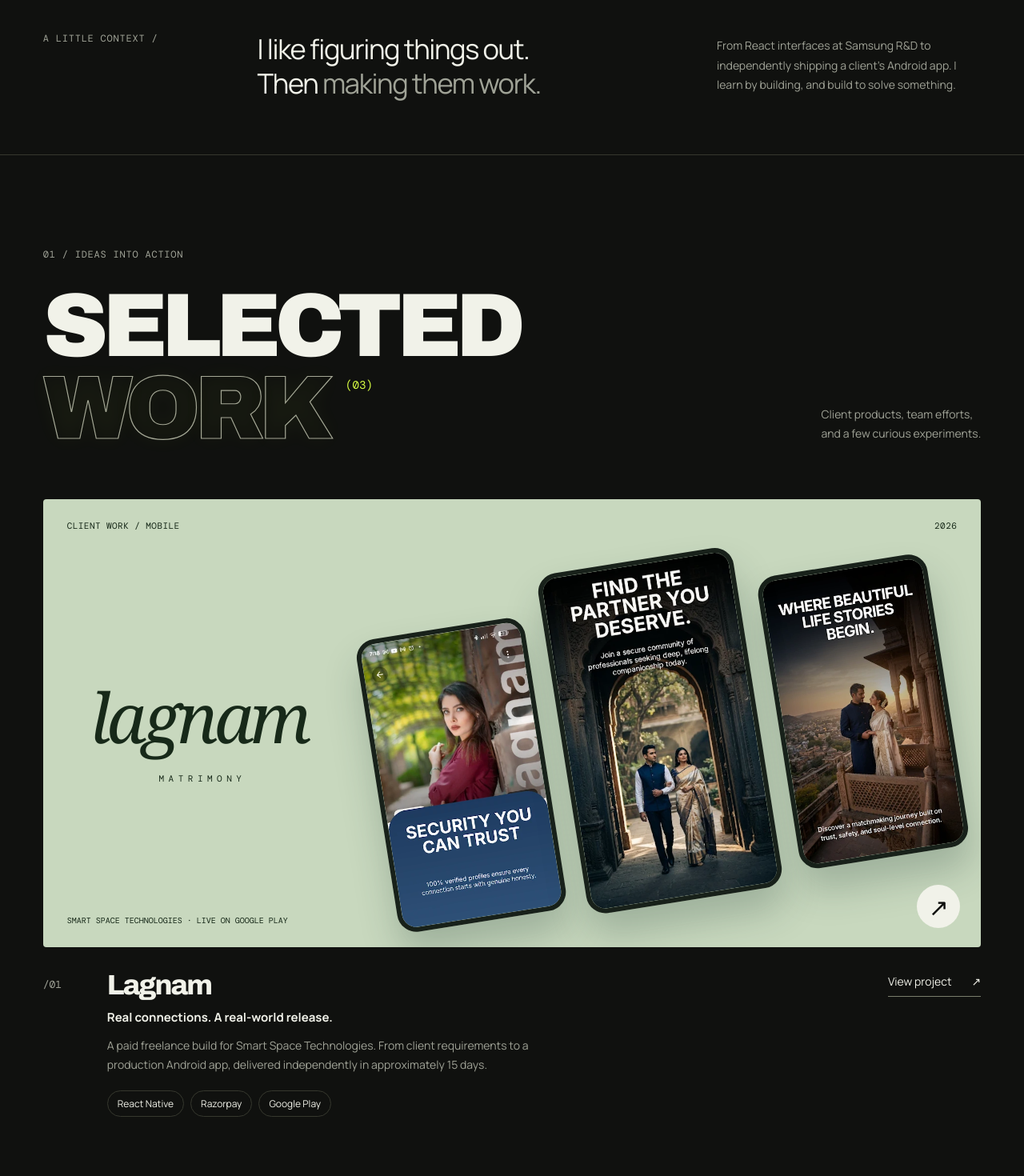
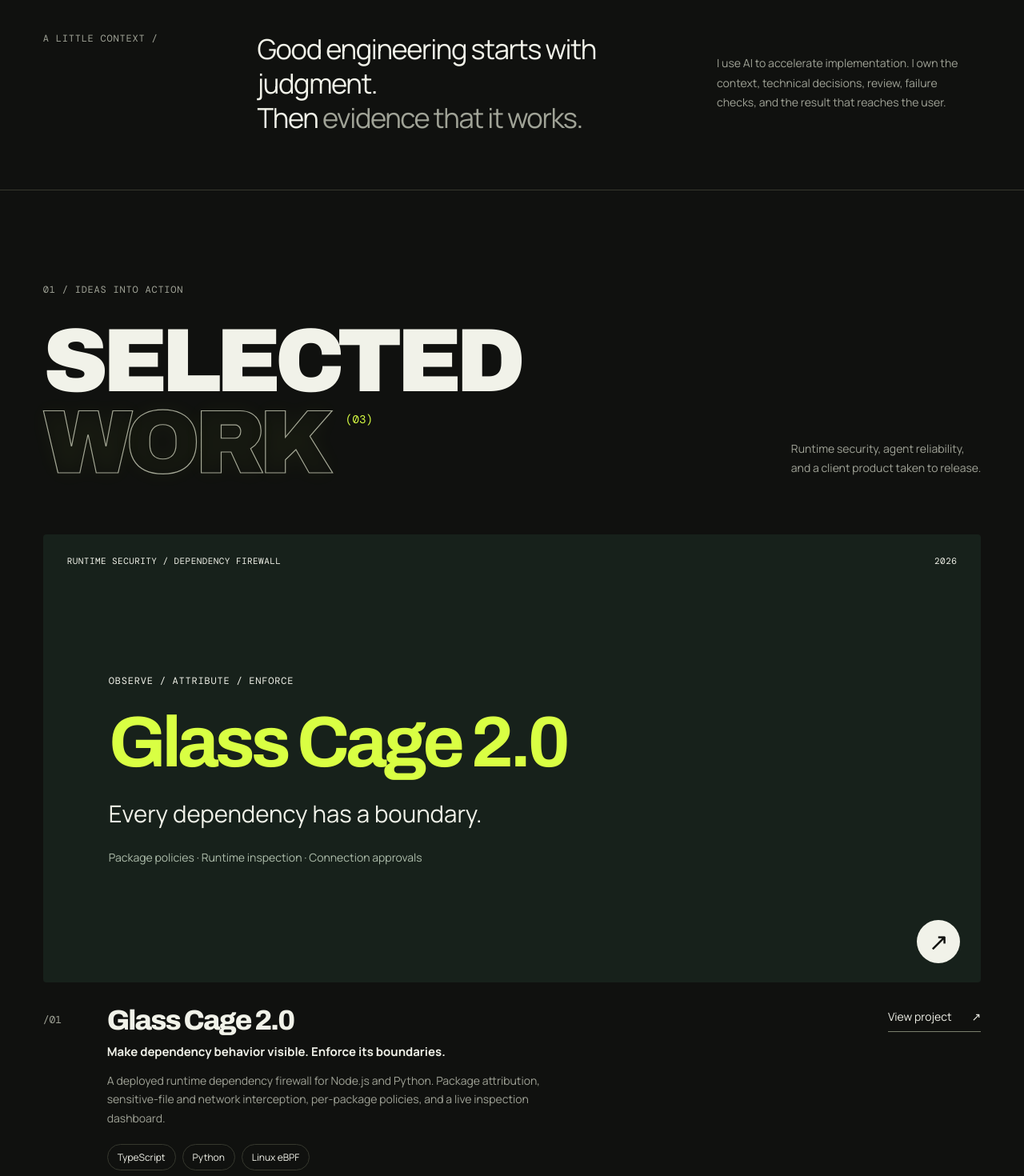
Before and after one commit to DarshanH2005/Portfolio, a Next.js app: page / in a window 1280 px wide. Shown: the part 920-2390 px from the top of the page at 80% size. Built offline with nearby package versions, Linux system fonts and the light colour scheme; no server answers; what @once-ui-system/core would draw is missing.

Commit message:
Update Site source

```diff
--- a/src/app/layout.tsx
+++ b/src/app/layout.tsx
@@ -10,7 +10,7 @@
   metadataBase: new URL(baseURL),
   title: { default: "Darshan H — Engineer. Builder. Explorer.", template: "%s — Darshan H" },
   description:
-    "Full-stack and mobile developer in Bengaluru. Explore Lagnam Matrimony, my Samsung R&D internship, and experiments across web, AI and IoT.",
+    "Darshan H: full-stack engineering, runtime security, and agent reliability. Explore Glass Cage, CrashForge, and an independently shipped client application.",
   openGraph: {
     title: "Darshan H — Selected Work",
     description:
--- a/src/app/work/[slug]/page.tsx
+++ b/src/app/work/[slug]/page.tsx
@@ -49,7 +49,7 @@
                 <span>CLIENT</span>Smart Space Technologies
               </div>
               <div>
-                <span>DELIVERED</span>March 2026 · ~15 days
+                <span>DELIVERED</span>Five-day client build
               </div>
             </>
           )}
--- a/src/app/work/projects/lagnam-matrimony.mdx
+++ b/src/app/work/projects/lagnam-matrimony.mdx
@@ -1,7 +1,7 @@
 ---
 title: "Lagnam Matrimony"
 publishedAt: "2026-03-01"
-summary: "A paid freelance React Native app for Smart Space Technologies, delivered independently from requirements through Google Play deployment in approximately 15 days."
+summary: "An independently delivered, AI-assisted client application built in five days, with a deployed backend, authenticated chat, and payment verification."
 images:
   - "/images/projects/lagnam/screen-1.webp"
   - "/images/projects/lagnam/screen-2.webp"
@@ -16,7 +16,7 @@
 
 ## A client brief, taken all the way to release
 
-Lagnam Matrimony is a matrimonial Android app developed for Smart Space Technologies. This was paid freelance work, delivered in March 2026 in approximately 15 days. The client owns the product; I independently handled its development and release.
+Lagnam Matrimony is a matrimonial Android app developed for Smart Space Technologies. The application was built end to end in five days using AI-assisted development. I handled the mobile application, Node.js/Express backend deployment to a public VPS, and application setup. The client owns the product.
 
 ## My contribution
 
@@ -28,6 +28,8 @@
 
 ## The release details that mattered
 
+MongoDB-backed profiles and preference-based recommendations connect to authenticated Socket.IO chat. Razorpay payments include verification and duplicate-payment checks. These boundaries matter because a successful interface alone does not establish that authentication, messaging, or money movement behaves correctly.
+
 Two areas needed particular attention: configuring the Play Store signing-key identifiers for authentication, and resolving Razorpay integration issues. Both were addressed as part of getting the application ready for production.
 
 ## Outcome
--- a/src/components/Header.tsx
+++ b/src/components/Header.tsx
@@ -48,7 +48,7 @@
           aria-current={pathname?.startsWith("/work") ? "page" : undefined}
           onClick={() => setOpen(false)}
         >
-          Work <sup>05</sup>
+          Work <sup>07</sup>
         </Link>
         <Link
           href="/about"
--- a/src/components/portfolio/PortfolioHome.tsx
+++ b/src/components/portfolio/PortfolioHome.tsx
@@ -53,7 +53,7 @@
         <div className="hero-side-note">
           <span>FULL STACK</span>
           <span>MOBILE</span>
-          <span>AI EXPLORATIONS</span>
+          <span>RELIABILITY & AI SYSTEMS</span>
         </div>
         <div className="hero-intro">
           <span className="eyebrow">ENGINEER. BUILDER. EXPLORER.</span>
@@ -63,7 +63,7 @@
             to something <em>real.</em>
           </p>
           <span className="hero-intro-detail">
-            I build web & mobile products.
+            I build products and test their boundaries.
             <br />
             Based in Bengaluru. Driven by curiosity.
           </span>
@@ -97,13 +97,13 @@
       <section className="intro-strip">
         <span className="eyebrow">A LITTLE CONTEXT /</span>
         <p>
-          I like figuring things out.
+          Good engineering starts with judgment.
           <br />
-          Then <span>making them work.</span>
+          Then <span>evidence that it works.</span>
         </p>
         <div className="intro-strip-note">
-          From React interfaces at Samsung R&D to independently shipping a client’s Android app. I
-          learn by building, and build to solve something.
+          I use AI to accelerate implementation. I own the context, technical decisions, review,
+          failure checks, and the result that reaches the user.
         </div>
       </section>
       <section id="selected-work" className="work-section">
@@ -118,9 +118,9 @@
             </h2>
           </div>
           <p>
-            Client products, team efforts,
+            Runtime security, agent reliability,
             <br />
-            and a few curious experiments.
+            and a client product taken to release.
           </p>
         </div>
         <ProjectShowcase />
@@ -144,12 +144,12 @@
             BY DEFAULT<span>.</span>
           </h2>
           <p>
-            An Information Science student, a developer, and someone with a growing list of startup
-            ideas.
+            An Information Science engineering student building across full-stack products, runtime
+            security, and evaluation for tool-using agents.
           </p>
           <p>
-            I’m preparing for my next engineering opportunity. Outside the code: following what’s
-            happening in AI, open-world games, and time with friends.
+            My focus is the work around the code: defining the problem, finding failure modes,
+            reviewing the implementation, and making regressions reproducible.
           </p>
           <Link href="/about" className="round-link">
             <span>A little more about me</span>
@@ -174,14 +174,20 @@
             <h3>
               Smart Space Technologies<small>Freelance React Native Developer</small>
             </h3>
-            <p>Lagnam Matrimony. Requirements, development, payments, and Google Play release.</p>
+            <p>
+              Five-day AI-assisted client build. Mobile app, VPS backend, authenticated chat, and
+              verified payments.
+            </p>
           </div>
           <div>
-            <span>JUL 2025 — FEB 2026</span>
+            <span>JUL 2025 — JAN 2026</span>
             <h3>
-              Samsung R&D<small>Frontend Developer Intern</small>
+              Samsung R&D<small>Project Developer Intern · PRISM</small>
             </h3>
-            <p>Modular React interfaces for internal CRM and employee workflow tools.</p>
+            <p>
+              Reusable React CRM features, REST APIs, troubleshooting, and team code reviews before
+              delivery.
+            </p>
           </div>
           <div>
             <span>COMMUNITY</span>
--- a/src/components/portfolio/ProjectShowcase.tsx
+++ b/src/components/portfolio/ProjectShowcase.tsx
@@ -14,7 +14,26 @@
               <span>{project.category}</span>
               <span>{project.year}</span>
             </div>
-            {project.className === "lagnam" ? (
+            {project.className === "glasscage" || project.className === "crashforge" ? (
+              <div className="engineering-cover">
+                <span className="eyebrow">
+                  {project.className === "glasscage"
+                    ? "OBSERVE / ATTRIBUTE / ENFORCE"
+                    : "INJECT / DETECT / REDUCE / REPLAY"}
+                </span>
+                <strong>{project.name}</strong>
+                <p>
+                  {project.className === "glasscage"
+                    ? "Every dependency has a boundary."
+                    : "Find the failure. Keep the evidence."}
+                </p>
+                <span className="engineering-cover-detail">
+                  {project.className === "glasscage"
+                    ? "Package policies · Runtime inspection · Connection approvals"
+                    : "Ledger invariants · Delta debugging · Regression exports"}
+                </span>
+              </div>
+            ) : project.className === "lagnam" ? (
               <>
                 <div className="lagnam-word">
                   lagnam<span>MATRIMONY</span>
--- a/src/components/portfolio/projects.ts
+++ b/src/components/portfolio/projects.ts
@@ -1,6 +1,32 @@
 export const selectedProjects = [
   {
     number: "01",
+    slug: "glass-cage",
+    name: "Glass Cage 2.0",
+    descriptor: "Make dependency behavior visible. Enforce its boundaries.",
+    category: "RUNTIME SECURITY / DEPENDENCY FIREWALL",
+    year: "2026",
+    tags: ["TypeScript", "Python", "Linux eBPF"],
+    description:
+      "A deployed runtime dependency firewall for Node.js and Python. Package attribution, sensitive-file and network interception, per-package policies, and a live inspection dashboard.",
+    image: "",
+    className: "glasscage",
+  },
+  {
+    number: "02",
+    slug: "crashforge",
+    name: "CrashForge",
+    descriptor: "A failure is useful when you can reproduce it.",
+    category: "AGENT RELIABILITY / CHAOS TESTING",
+    year: "2026",
+    tags: ["Python", "pytest", "SQLite"],
+    description:
+      "A released CLI that injects faults into tool-using agents, detects duplicate side effects with ledger invariants, reduces failing fault plans, and exports offline regression tests.",
+    image: "",
+    className: "crashforge",
+  },
+  {
+    number: "03",
     slug: "lagnam-matrimony",
     name: "Lagnam",
     descriptor: "Real connections. A real-world release.",
@@ -8,12 +34,12 @@
     year: "2026",
     tags: ["React Native", "Razorpay", "Google Play"],
     description:
-      "A paid freelance build for Smart Space Technologies. From client requirements to a production Android app, delivered independently in approximately 15 days.",
+      "An independent five-day client build using AI-assisted development. React Native/Expo, a deployed Node.js backend, authenticated chat, and Razorpay verification with duplicate-payment checks.",
     image: "/images/projects/lagnam/screen-1.webp",
     className: "lagnam",
   },
   {
-    number: "02",
+    number: "04",
     slug: "parisar-netra-net-zero-campus",
     name: "Parisar-Netra",
     descriptor: "Smarter campuses. Less wasted energy.",
@@ -26,7 +52,7 @@
     className: "parisar",
   },
   {
-    number: "03",
+    number: "05",
     slug: "aipasta-ai-models-playground",
     name: "AIPasta",
     descriptor: "One playground. Different perspectives.",
@@ -39,7 +65,7 @@
     className: "aipasta",
   },
   {
-    number: "04",
+    number: "06",
     slug: "meetease-video-conferencing-platform",
     name: "MeetEase",
     descriptor: "Built to bring people into the same room.",
@@ -52,7 +78,7 @@
     className: "meetease",
   },
   {
-    number: "05",
+    number: "07",
     slug: "stayvista-airbnb-clone",
     name: "StayVista",
     descriptor: "A full-stack exploration of booking a stay.",
--- a/src/resources/content.tsx
+++ b/src/resources/content.tsx
@@ -5,7 +5,7 @@
   firstName: "Darshan",
   lastName: "H",
   name: `Darshan H`,
-  role: "Full-Stack & Mobile Developer",
+  role: "Software Engineer · Full Stack, Security & AI Reliability",
   avatar: "/images/avatar.jpg",
   email: "darshan1970h@gmail.com",
   location: "Asia/Kolkata", // Bengaluru, Karnataka, India
@@ -114,8 +114,8 @@
     experiences: [
       {
         company: "Samsung R&D Institute India - Bangalore",
-        timeframe: "July 2025 - February 2026",
-        role: "Frontend Developer Intern",
+        timeframe: "July 2025 - January 2026",
+        role: "Project Developer Intern · PRISM",
         achievements: [
           <>
             Developed pixel-perfect frontend UI components from Figma designs for Internal CRM &
--- a/src/resources/custom.css
+++ b/src/resources/custom.css
@@ -1,4 +1,32 @@
 /* Darshan H — Selected Work. Shared art direction for every public page. */
+.engineering-cover {
+  min-height: 100%;
+  padding: 100px 7% 70px;
+  display: flex;
+  flex-direction: column;
+  justify-content: center;
+  gap: 24px;
+  background: #17211b;
+}
+.engineering-cover strong {
+  font-family: var(--font-heading), sans-serif;
+  font-size: clamp(42px, 7vw, 100px);
+  line-height: 1;
+  letter-spacing: -.055em;
+  color: #d9ff43;
+}
+.engineering-cover p {
+  font-size: clamp(20px, 2.3vw, 32px);
+  max-width: 650px;
+}
+.engineering-cover-detail {
+  font-size: 14px;
+  color: #aebdab;
+  line-height: 1.6;
+}
+.crashforge .engineering-cover {
+  background: #1e2028;
+}
 :root {
   --site-header-height: clamp(72px, 10svh, 96px);
   --ink: #10110f;
```
Also changed, not shown: src/app/about/page.tsx (+52 -14 lines), src/app/work/projects/crashforge.mdx (added, +29 -0 lines), src/app/work/projects/glass-cage.mdx (added, +25 -0 lines), 1 other file (tests, documents, lock files or other folders).
